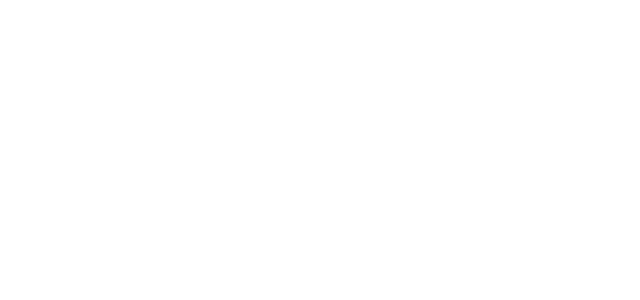
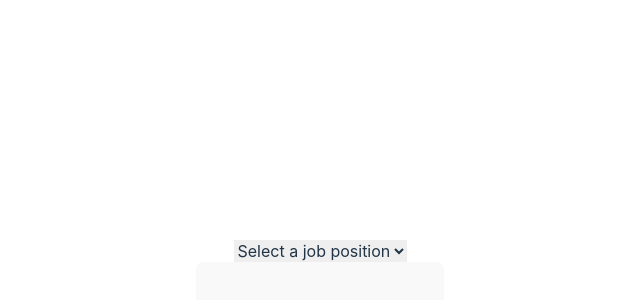
Before and after one commit to iammarsel/better-behave, a React (Vite) app in the folder better-behave/: page /starter in a window 1280 px wide. Before the commit this address had no page. Shown: the part 106-406 px from the top of the page, without its empty margins (320-960 px from the left). Built offline with nearby package versions, Linux system fonts and the light colour scheme.

Commit message:
Drop-down menu page

```diff
--- a/better-behave/src/App.jsx
+++ b/better-behave/src/App.jsx
@@ -4,6 +4,7 @@
 import SignIn from './components/SignIn'
 import SignUp from './components/SignUp'
 import Question from './components/Question'
+import Starter from "./components/Starter";
 
 function App() {
 
@@ -15,6 +16,7 @@
             <Route path="/signin" element={<SignIn/>} />
             <Route path="/signup" element={<SignUp/>} />
             <Route path="/question" element={<Question/>} />
+            <Route path="/starter" element={<Starter/>} />
           </Routes>
         </Router>
     </div>
--- a/better-behave/src/components/Home.jsx
+++ b/better-behave/src/components/Home.jsx
@@ -7,7 +7,7 @@
       <h3>Practiced: 10</h3>
       <h3>Mastered: 4</h3>
       <button>
-      <NavLink to="/question" className="w-28 h-8 mx-12 inline-block mt-24 bg-gray-800 text-white rounded-xl">
+      <NavLink to="/starter" className="w-28 h-8 mx-12 inline-block mt-24 text-white rounded-xl">
         New Interview Practice
       </NavLink>
       </button>
--- a/better-behave/src/components/Question.jsx
+++ b/better-behave/src/components/Question.jsx
@@ -9,8 +9,8 @@
   const fetchChatGPT = (color) => {
       setIsLoading(true);
         const API_ENDPOINT = "https://api.openai.com/v1/chat/completions";
-        const API_KEY = "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";
-        //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
+        const API_KEY = "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";
+        //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
         const data = {
             model: "gpt-4",
             messages: [
@@ -48,17 +48,17 @@
       <div>
           <h1 className=''>Question 1: Tell me about Yourself</h1>
           {responseMessage && <div id="responseBox" className='border p-4 rounded-3xl rounded-bl-none bg-blue-500 shadow-sm'>{responseMessage}</div>}
-          {isLoading && <div class="center">
-        <div class="wave"></div>
-        <div class="wave"></div>
-        <div class="wave"></div>
-        <div class="wave"></div>
-        <div class="wave"></div>
-        <div class="wave"></div>
-        <div class="wave"></div>
-        <div class="wave"></div>
-        <div class="wave"></div>
-        <div class="wave"></div>
+          {isLoading && <div className="center">
+        <div className="wave"></div>
+        <div className="wave"></div>
+        <div className="wave"></div>
+        <div className="wave"></div>
+        <div className="wave"></div>
+        <div className="wave"></div>
+        <div className="wave"></div>
+        <div className="wave"></div>
+        <div className="wave"></div>
+        <div className="wave"></div>
         </div>  } {/* Display loading indicator based on state */}
 
           <button onClick={() => fetchChatGPT("blue")}>Blue</button>
--- /dev/null
+++ b/better-behave/src/components/Starter.jsx
@@ -0,0 +1,48 @@
+import React, { useState } from 'react';
+import { NavLink } from 'react-router-dom';
+
+const Starter = () => {
+  const [selectedJob, setSelectedJob] = useState('');
+  const [selectedType, setSelectedType] = useState('');
+  const jobPositions = [
+    'Manager',
+    'Sales',
+    'Software Developer',
+    'Data Scientist',
+    'Designer',
+    'Marketing'
+  ];
+  const codingRelatedJobs = ['Software Developer', 'Data Scientist'];
+  const interviewTypes = ['Technical', 'Behavioural', 'Mix'];
+
+  return (
+    <div style={{ display: 'flex', flexDirection: 'column', alignItems: 'center', justifyContent: 'center', height: '100vh' }}>
+      <select value={selectedJob} onChange={(e) => setSelectedJob(e.target.value)}>
+        <option value="">Select a job position</option>
+        {jobPositions.map((job) => (
+          <option key={job} value={job}>
+            {job}
+          </option>
+        ))}
+      </select>
+
+      {codingRelatedJobs.includes(selectedJob) && (
+        <select value={selectedType} onChange={(e) => setSelectedType(e.target.value)}>
+          <option value="">Select interview type</option>
+          {interviewTypes.map((type) => (
+            <option key={type} value={type}>
+              {type}
+            </option>
+          ))}
+        </select>
+      )}
+        <button>
+      <NavLink to="/question" className="w-28 h-8 mx-12 inline-block mt-24 text-white rounded-xl">
+      Start
+      </NavLink>
+      </button>
+    </div>
+  );
+};
+
+export default Starter;
```
